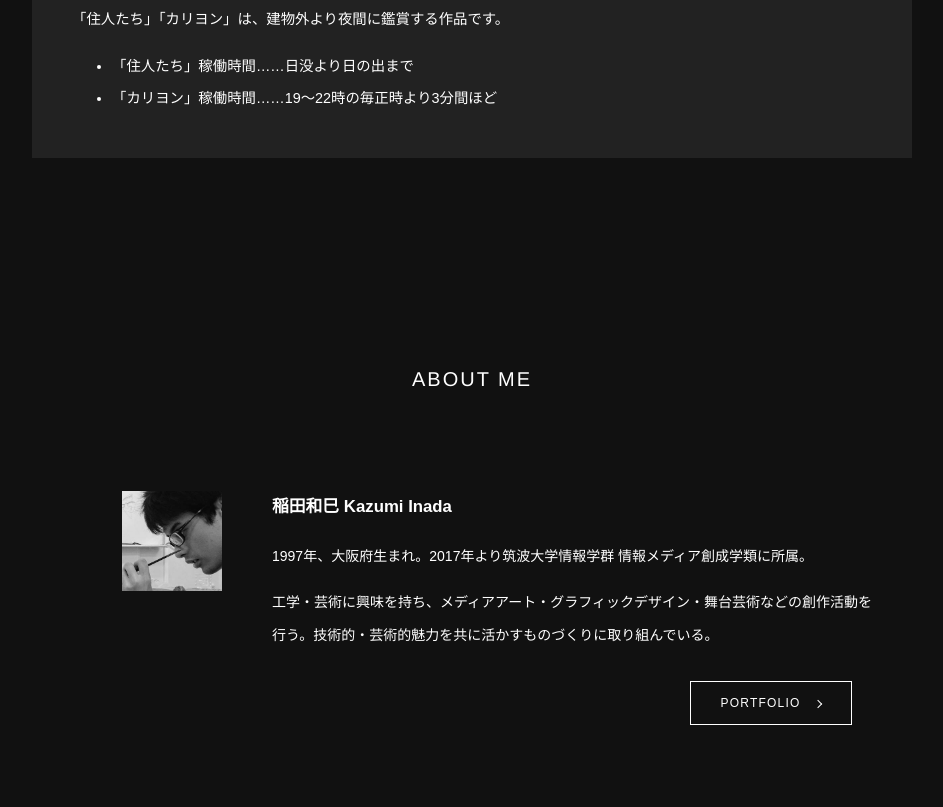
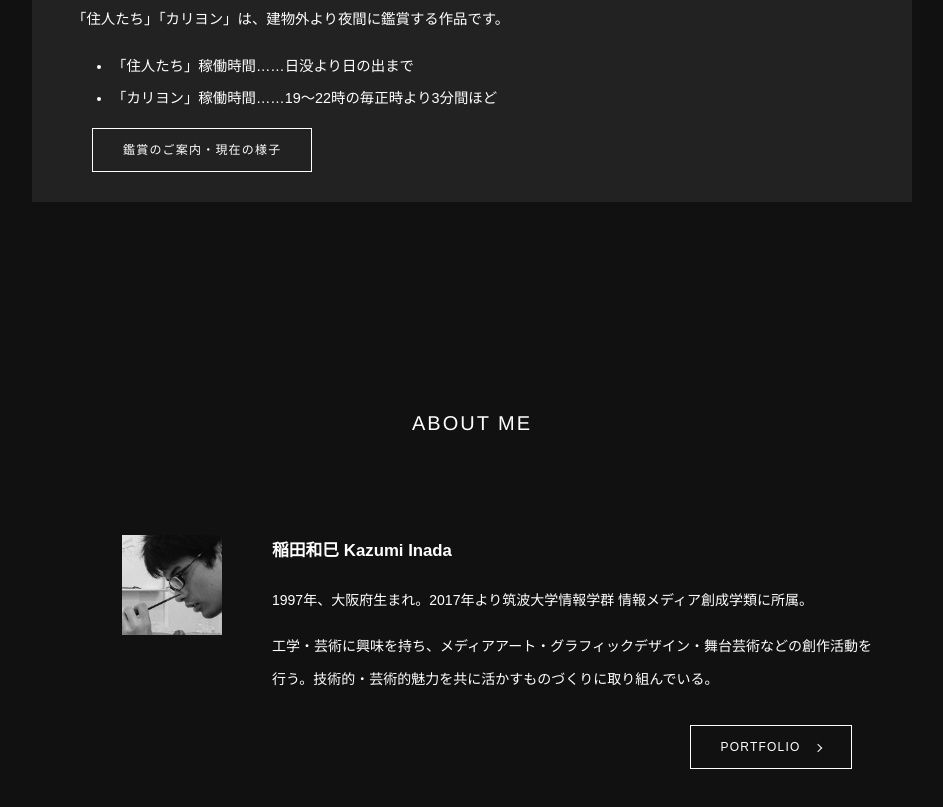
Before and after one commit to nandenjin/ham, a Nuxt app: page / in a window 1280 px wide. Shown: the part 3000-3807 px from the top of the page, without its empty margins (213-1156 px from the left). Built offline with nearby package versions, Linux system fonts and the light colour scheme.

Commit message:
Add link for live site

```diff
--- a/components/TheIndexSectionInfo.vue
+++ b/components/TheIndexSectionInfo.vue
@@ -26,6 +26,7 @@
             「カリヨン」稼働時間……19〜22時の毎正時より3分間ほど
           </li>
         </ul>
+        <a href="https://live.ham.nandenjin.com" class="button">鑑賞のご案内・現在の様子</a>
       </div>
     </div>
   </section>
```
